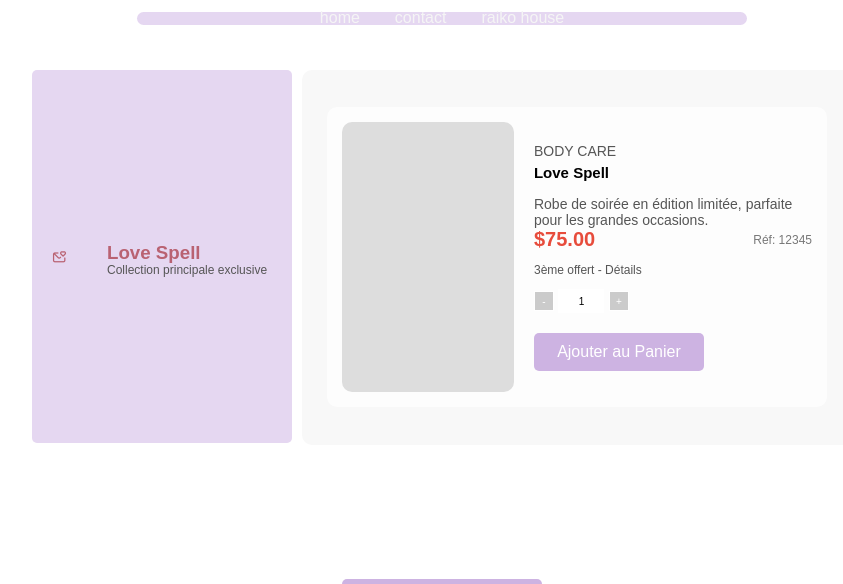
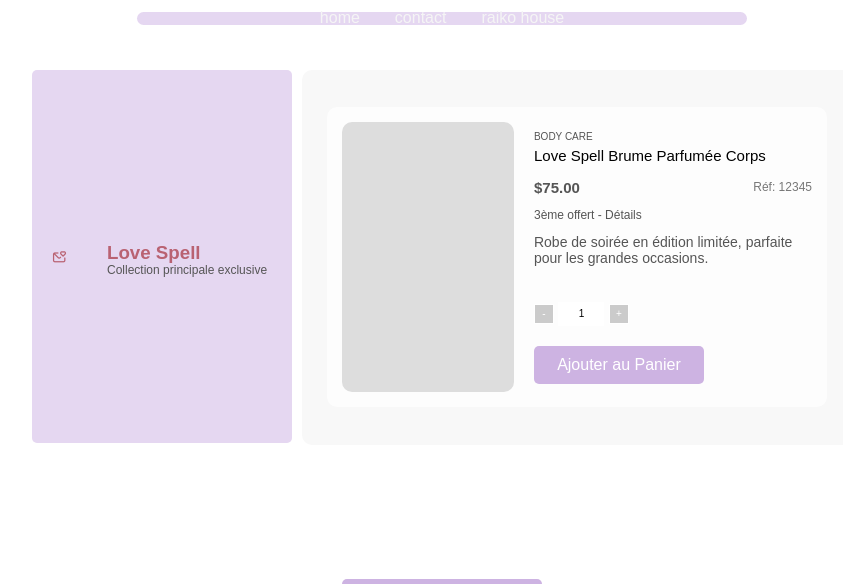
Before and after one commit to aubesilencieuse/victoria-secret, a plain HTML site: page index.html in a window 1280 px wide. Shown: the part 221-805 px from the top of the page, without its empty margins (198-1041 px from the left). Drawn offline with nearby package versions, Linux system fonts and the light colour scheme.

Commit message:
Update index.html

```diff
--- a/index.html
+++ b/index.html
@@ -26,6 +26,7 @@
             position: absolute;
             left: 50%;
             transform: translateX(-50%);
+            top: 0px;
         }
 
         .bottom-bar {
@@ -190,13 +191,12 @@
 
         .product-name {
             font-size: 15px;
-            font-weight: bold;
             margin-top: 5px;
             margin-bottom: 15px;
         }
 
         .product-description {
-            font-size: 14px;
+            font-size: 10px;
             color: #555;
             text-transform: uppercase;
         }
@@ -216,8 +216,7 @@
 }
 
 .product-price {
-    font-size: 20px;
-    color: #e74c3c;
+    font-size: 15px;
     font-weight: bold;
 }
 
@@ -314,7 +313,7 @@ input[type="number"] {
     -moz-appearance: textfield;
 }
 
-@media (max-width: 768px) {
+@media (max-width: 568px) {
             .header h1 {
                 font-size: 24px;
             }
@@ -410,16 +409,18 @@ input[type="number"] {
                         <div class="product-image" style="background-image: url('path-to-your-image1.jpg');"></div>
                         <div>
                             <div class="product-description">Body care</div>
-                            <div class="product-name">Love Spell</div>
-                            <div class="product-description2">Robe de soirée en édition limitée, parfaite pour les grandes occasions.</div>
+                            <div class="product-name">Love Spell Brume Parfumée Corps</div>
                             <div class="product-price-reference">
                                 <div class="product-price"><span class="price">$75.00</span></div>
                                 <div class="product-reference">Réf: 12345</div>
                             </div>
-
                             <div class="offer-details">
                                 <p style="font-size: 12px; color: #555;">3ème offert - Détails</p>
                             </div>
+                            <div class="product-description2">Robe de soirée en édition limitée, parfaite pour les grandes occasions.</div>
+                            <br/>
+                            <br/>
+
                             <div class="quantity-selector">
                                 <button id="minus">-</button>
 <input id="quantity" type="number" value="1" min="1">
```
